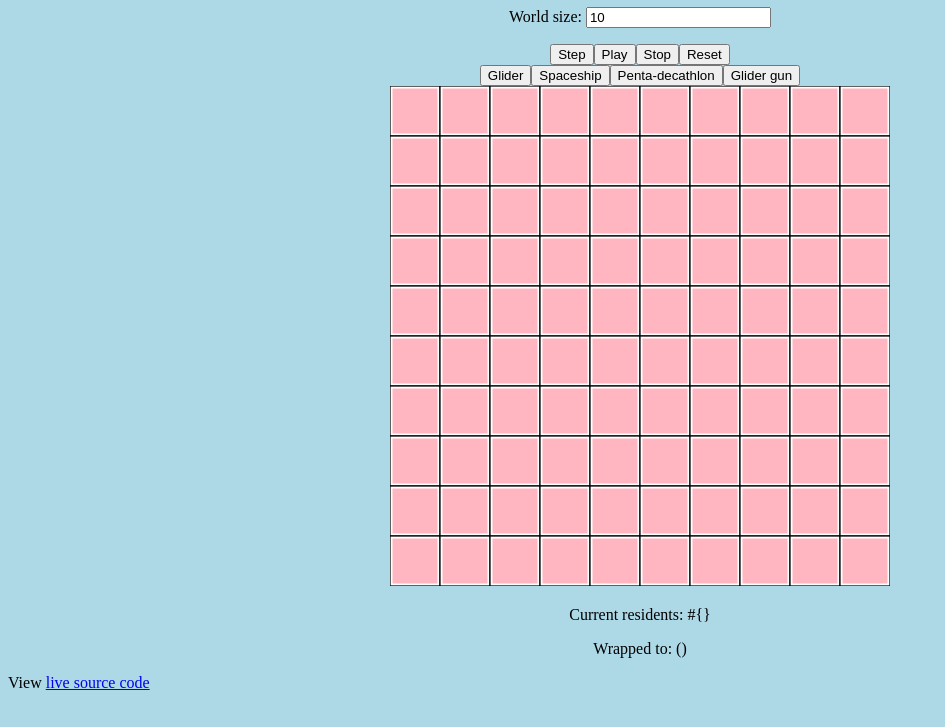
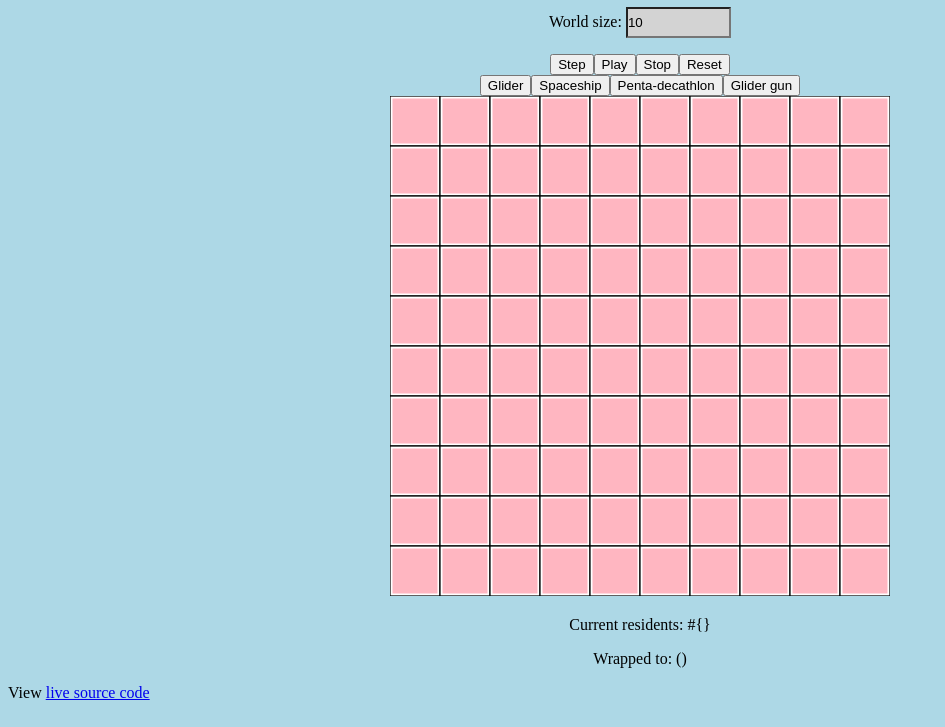
Before and after one commit to bobbicodes/conway, a plain HTML site: page index.html in a window 1280 px wide. Shown: the part 73-800 px from the top of the page, without its empty margins (0-945 px from the left). Drawn offline with Linux system fonts and the light colour scheme.

Commit message:
input field styling

```diff
--- a/css/style.css
+++ b/css/style.css
@@ -1,3 +1,9 @@
 body {
   background-color: lightblue;
 }
+
+input[type=number] {
+  width: 8%;
+  padding: 6px 0;
+  background-color: lightgray;
+}
```
